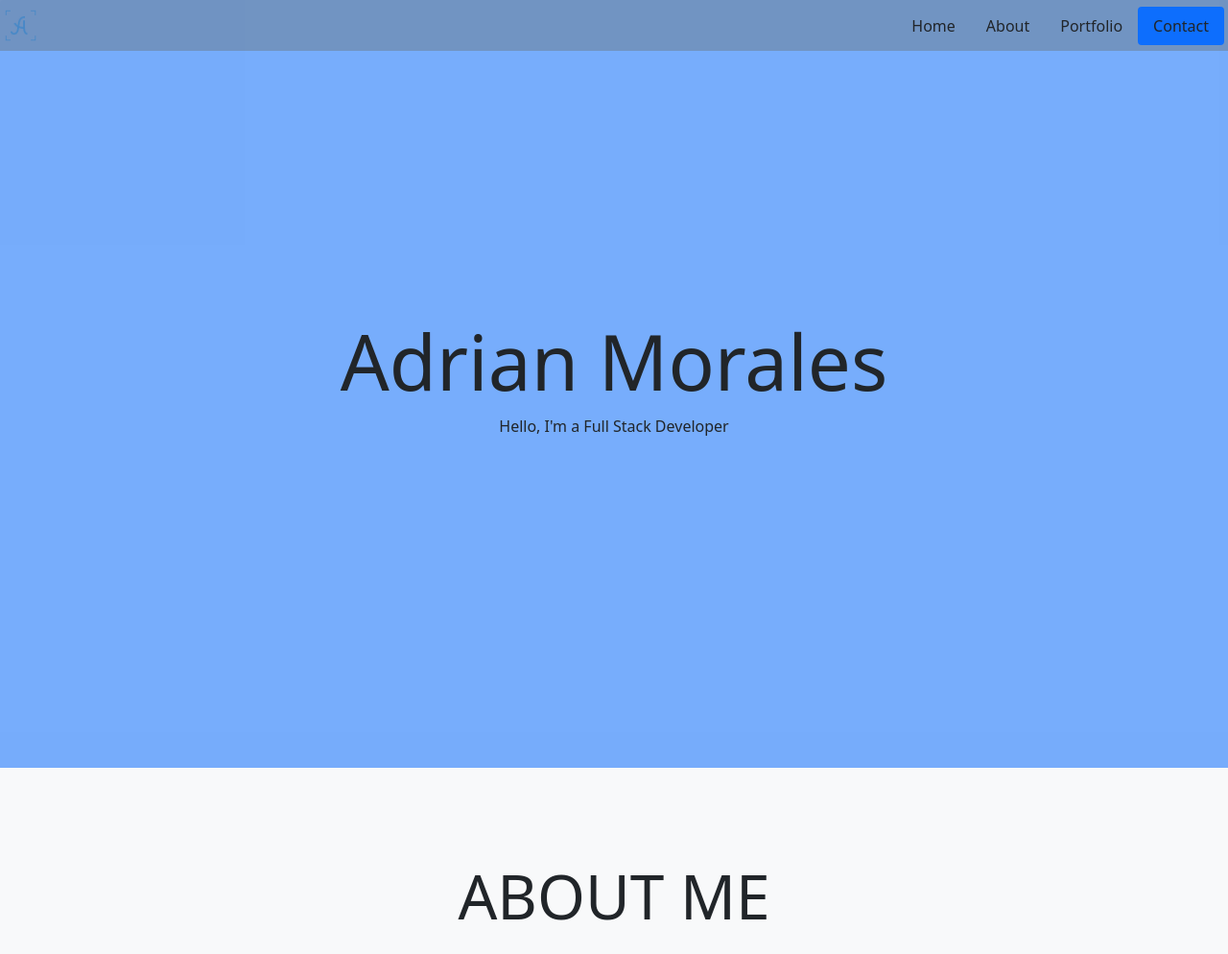
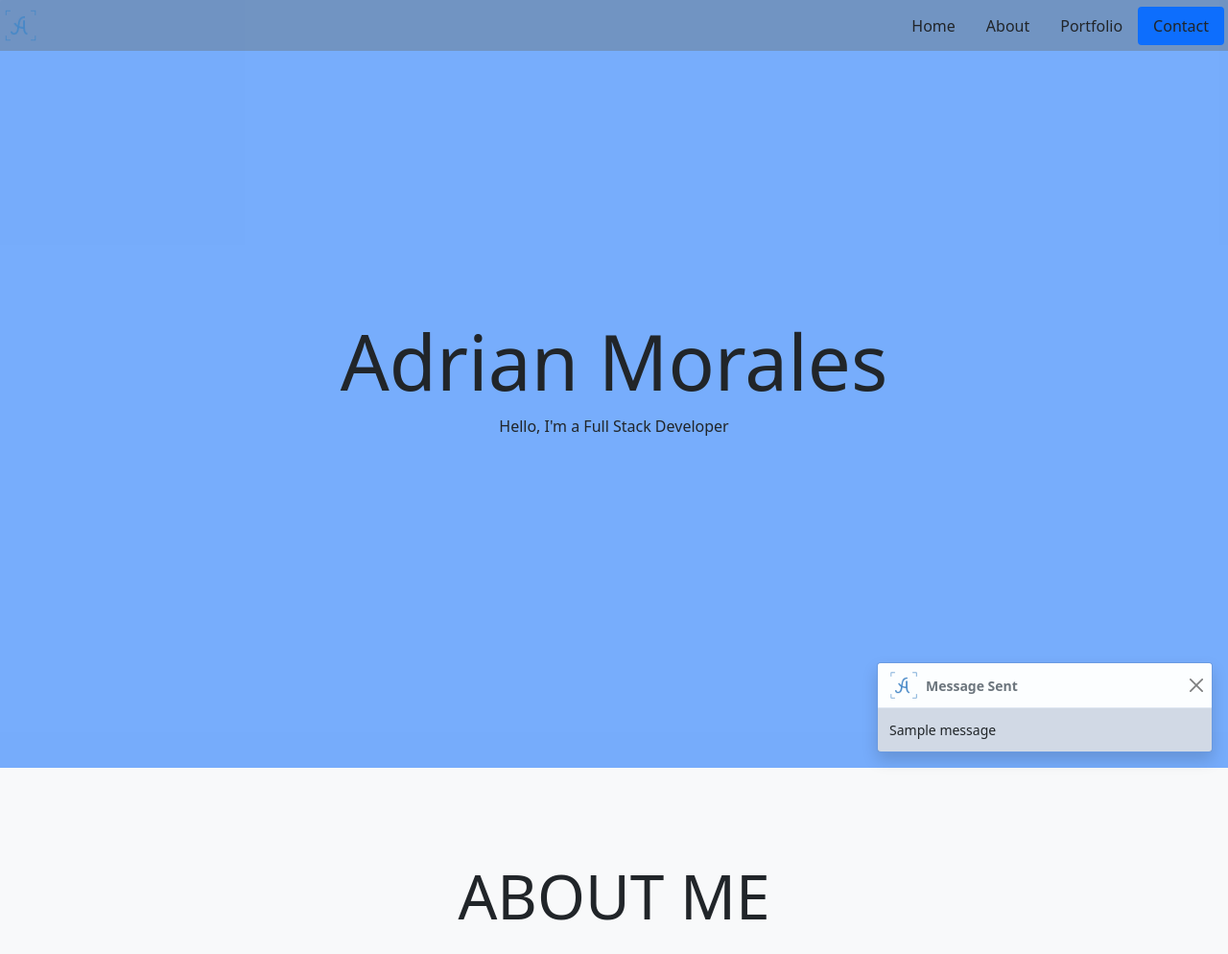
Before and after one commit to Adrianmorales1/Portfolio, a Flask app: page / in a window 1280 px wide. Shown: the top 994 px of the page at 96% size. Run offline with Flask 2, Linux system fonts and the light colour scheme; one stand-in notice (Sample message) is shown; some libraries are stand-ins or nearby versions.

Commit message:
email sending and toast via bootstrap

```diff
--- a/flask_app/controllers/main.py
+++ b/flask_app/controllers/main.py
@@ -15,4 +15,6 @@ def sending_email():
     }
     email = Email()
     email.send_email(data)
+    info = "hello " + request.form['name'] + ", Your message has been sent!"
+    flash(info, "email")
     return redirect('/')
--- a/flask_app/templates/home.html
+++ b/flask_app/templates/home.html
@@ -42,6 +42,23 @@
             </div>
         </div>
         <!--About Me-->
+        {% with messages = get_flashed_messages() %}
+            {% if messages %}
+                {% for message in messages %}
+                <div class="toast fade show position-fixed bottom-0 end-0  m-3" role="alert" aria-live="assertive" aria-atomic="true">
+                    <div class="toast-header">
+                        <img src="{{ url_for('static', filename='img/letterA.png') }}" width="30" height="30">
+                        <strong class="me-auto px-2">Message Sent</strong>
+                        <small class="text-muted"></small>
+                        <button type="button" class="btn-close" data-bs-dismiss="toast" aria-label="Close"></button>
+                    </div>
+                    <div class="toast-body bg-secondary" style="--bs-bg-opacity: .20;">
+                        {{message}}
+                    </div>
+                  </div>
+                {% endfor %}
+            {% endif %}
+        {% endwith %}
 
         <div class = "container justify-content-center" id = "about">
             <div class="my-5 row justify-content-center">
@@ -286,6 +303,7 @@
             </footer>
         </div>
     </div>
+    <script type="text/javascript" src="{{ url_for('static', filename='js/script.js') }}"></script>
     <script src="https://cdn.jsdelivr.net/npm/@popperjs/core@2.11.6/dist/umd/popper.min.js" integrity="sha384-oBqDVmMz9ATKxIep9tiCxS/Z9fNfEXiDAYTujMAeBAsjFuCZSmKbSSUnQlmh/jp3" crossorigin="anonymous"></script>
     <script src="https://cdn.jsdelivr.net/npm/bootstrap@5.2.3/dist/js/bootstrap.min.js" integrity="sha384-cuYeSxntonz0PPNlHhBs68uyIAVpIIOZZ5JqeqvYYIcEL727kskC66kF92t6Xl2V" crossorigin="anonymous"></script>
 </body>
```
Also changed, not shown: flask_app/static/js/script.js (deleted, +0 -9 lines).
